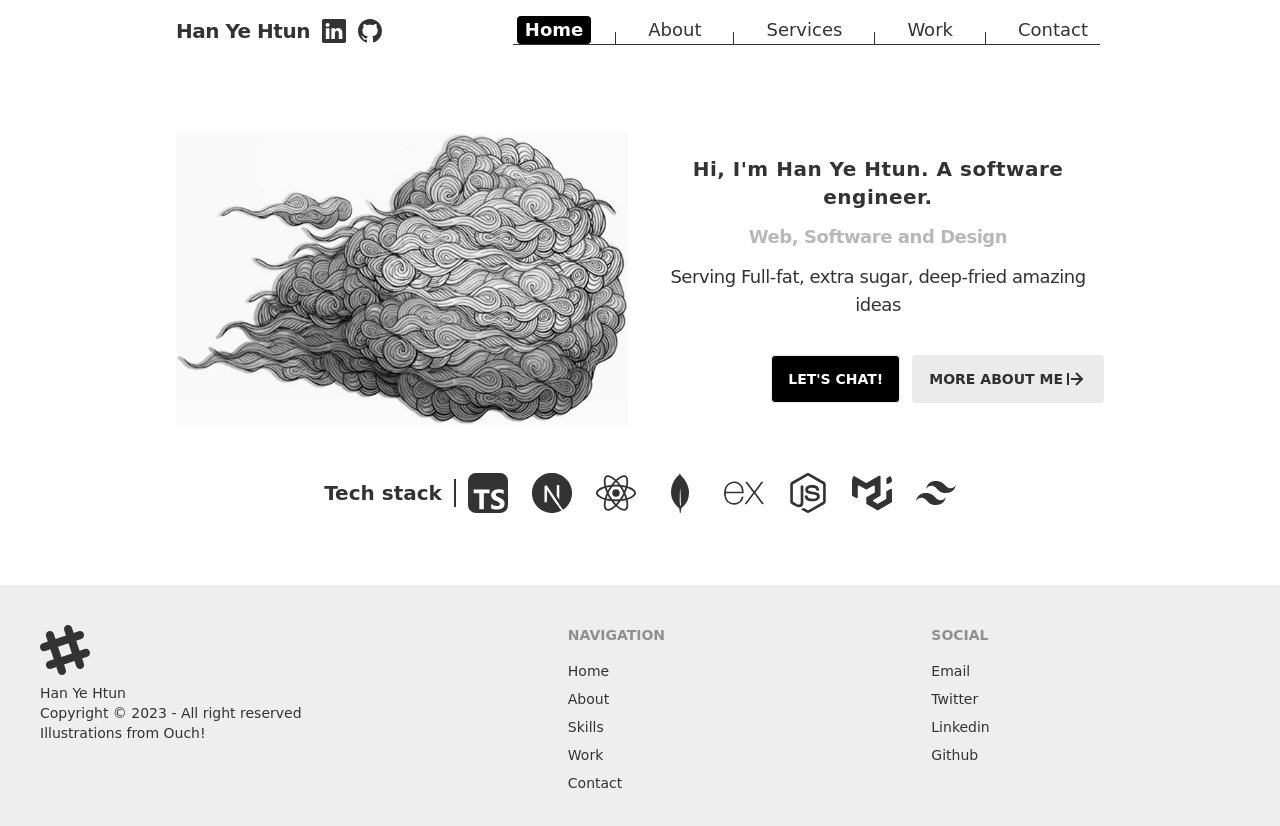
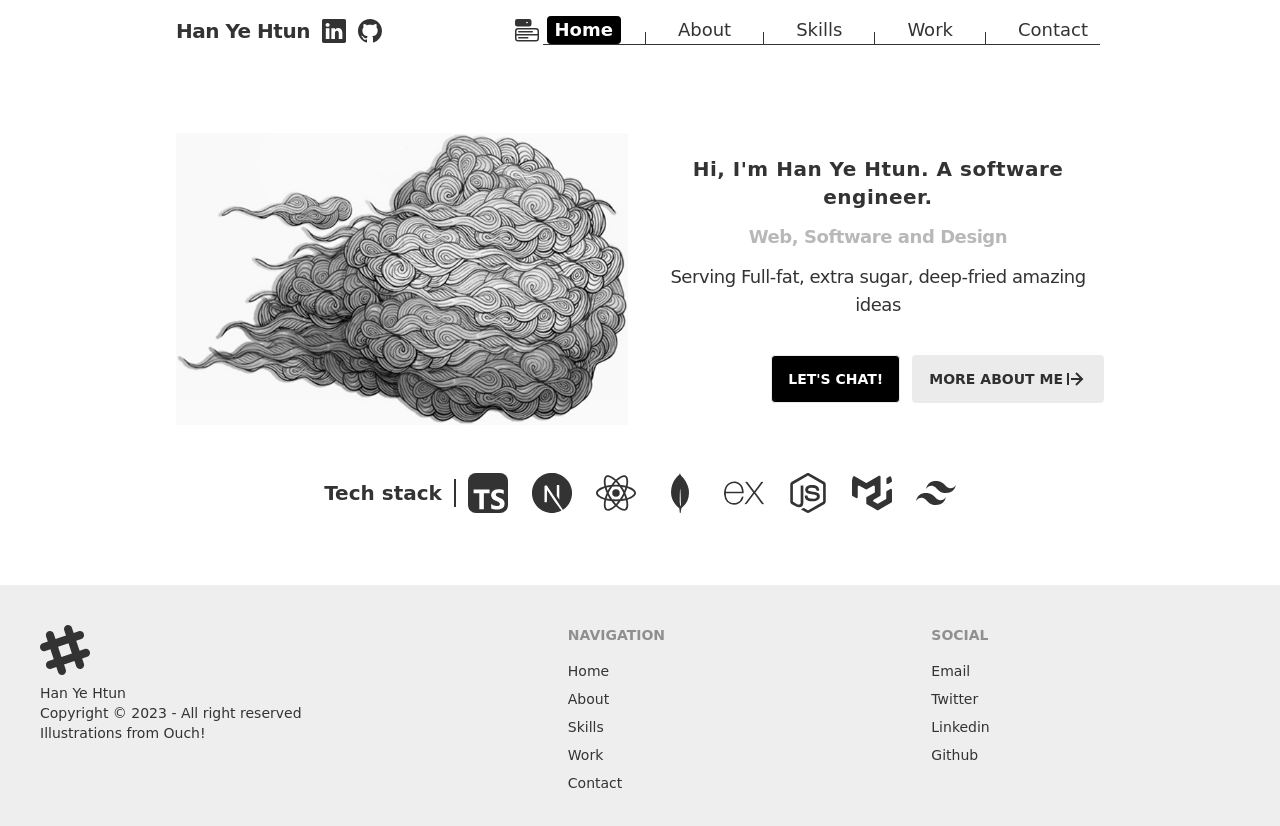
Before and after one commit to sloth30799/Portfolio, a React (Vite) app: page / in a window 1280 px wide. Shown: the top 826 px of the page. Built offline with nearby package versions, Linux system fonts and the light colour scheme.

Commit message:
navbar fix

```diff
--- a/src/components/Navbar.jsx
+++ b/src/components/Navbar.jsx
@@ -35,11 +35,7 @@ const Navbar = () => {
         <a href="https://github.com/sloth30799" target="_blank">
           <BsGithub size={"1.5rem"} className={styles.icon} />
         </a>
-        <BsMenuButtonFill
-          size={"1.5rem"}
-          onClick={open}
-          className="lg:hidden block ml-auto"
-        />
+        <BsMenuButtonFill size={"1.5rem"} onClick={open} className="ml-auto" />
       </div>
       <ul className={styles.list}>
         <NavLink
@@ -66,7 +62,7 @@ const Navbar = () => {
             isActive ? styles.active : styles.inactive
           }
         >
-          Services
+          Skills
         </NavLink>
         <li className={styles.divider}></li>
         <NavLink
```
